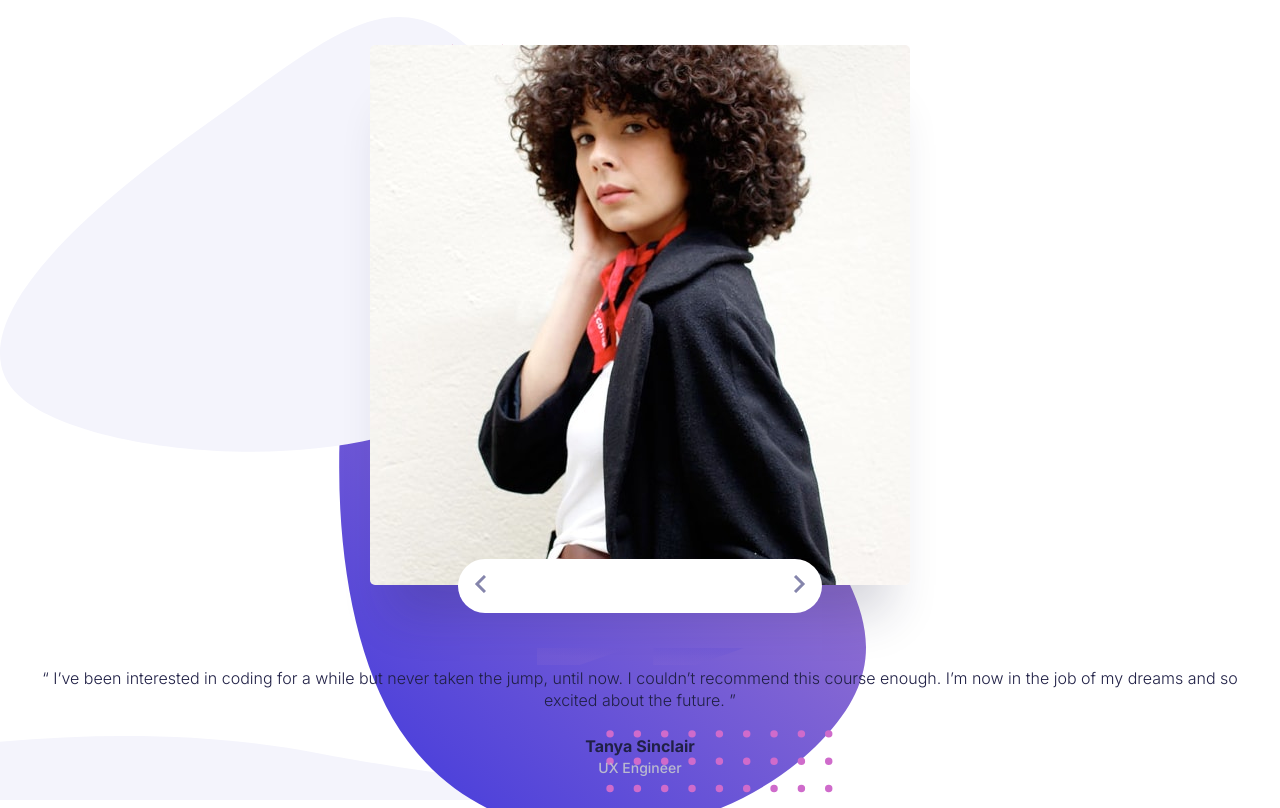
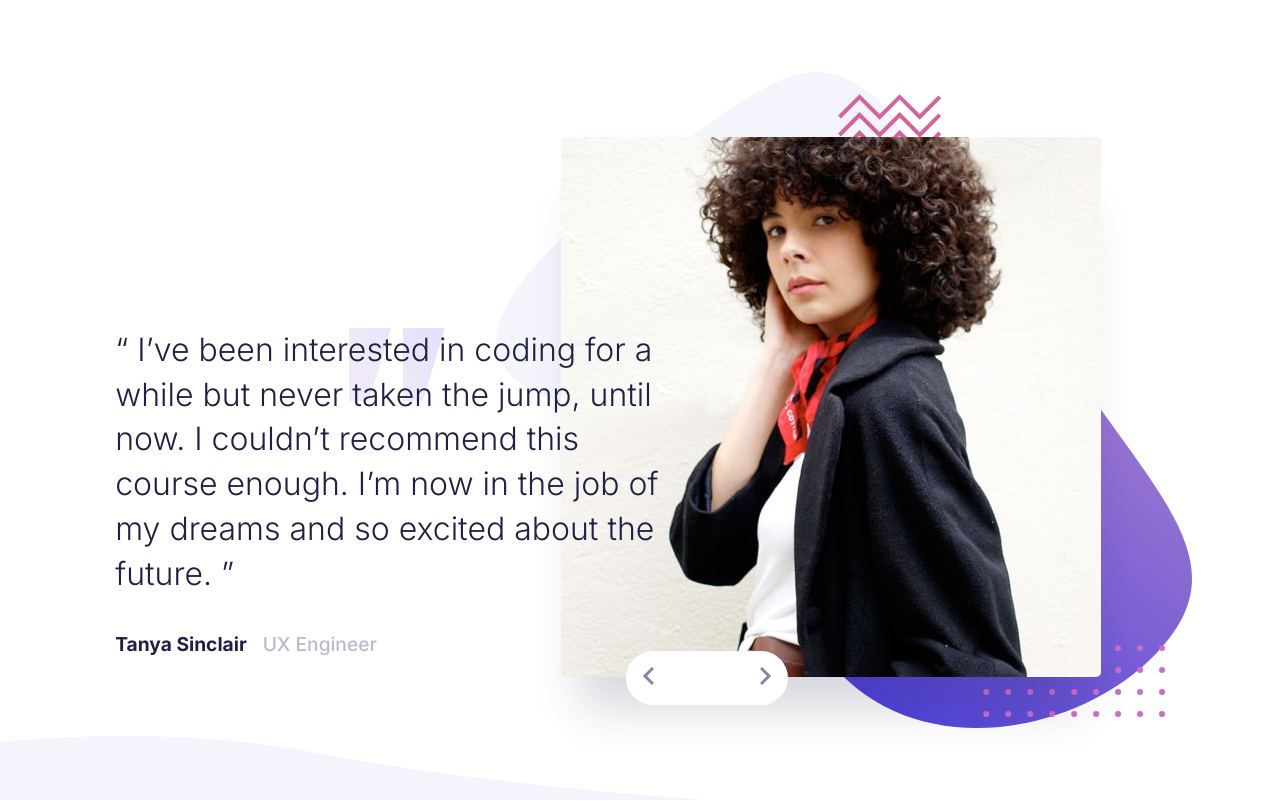
Before and after one commit to MohtashimAli85/coding-bootcamp-testimonials-slider-master, a plain HTML site: page index.html in a window 1280 px wide. Drawn offline with Linux system fonts and the light colour scheme.

Commit message:
Update style.css

```diff
--- a/style.css
+++ b/style.css
@@ -90,3 +90,59 @@ img {
 }
 .testimonial .text {
 }
+
+@media screen and (min-width: 768px) {
+  .row,
+  .testimonialCard {
+    display: flex;
+  }
+  .testimonialCard {
+    flex-direction: row-reverse;
+    position: relative;
+    width: 100%;
+    height: 100vh;
+  }
+  .container {
+    padding: 0;
+    margin: 4.5rem;
+    background-position: 85% 0%;
+  }
+  .userImg {
+    position: relative;
+    right: 14%;
+    top: 55.5%;
+    height: 0;
+    align-items: flex-start;
+  }
+  .userImg .img {
+    padding: 0;
+    /* max-width: 440px; */
+  }
+  .btns {
+    top: -30px;
+    left: 12%;
+  }
+  .testimonial {
+    position: absolute;
+    text-align: left;
+    width: 44%;
+    height: 0;
+    top: 39%;
+    left: 9%;
+  }
+  .testimonial .text {
+    font-size: 2rem;
+    padding: 0;
+  }
+  .testimonial .userName {
+    margin: 0;
+    margin-right: 1rem;
+  }
+  .row {
+    margin-top: 2.2rem;
+  }
+  .testimonial .userTitle,
+  .testimonial .userName {
+    font-size: 1.2rem;
+  }
+}
```
